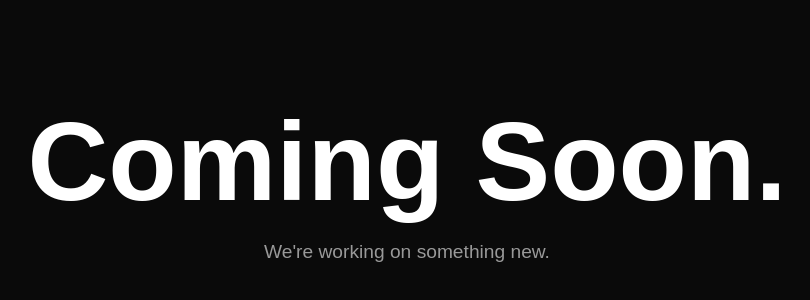
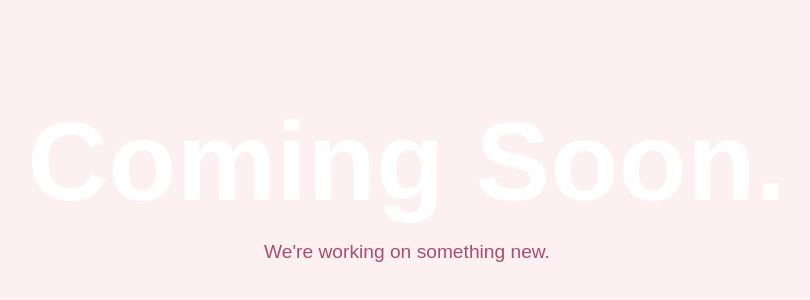
Before and after one commit to emmebroman/figgo.github.io, a plain HTML site: page index.html in a window 1280 px wide. Shown: the part 220-520 px from the top of the page, without its empty margins (233-1043 px from the left). Drawn offline with Linux system fonts and the light colour scheme.

Commit message:
Update index.html

```diff
--- a/index.html
+++ b/index.html
@@ -18,7 +18,7 @@
       display: flex;
       align-items: center;
       justify-content: center;
-      background: #0a0a0a;
+      background: #FDF0F2;
       color: white;
       font-family: Arial, Helvetica, sans-serif;
       text-align: center;
@@ -35,7 +35,7 @@
 
     p {
       font-size: 1.2rem;
-      color: #999;
+      color: #AB4E68;
     }
   </style>
 </head>
```
